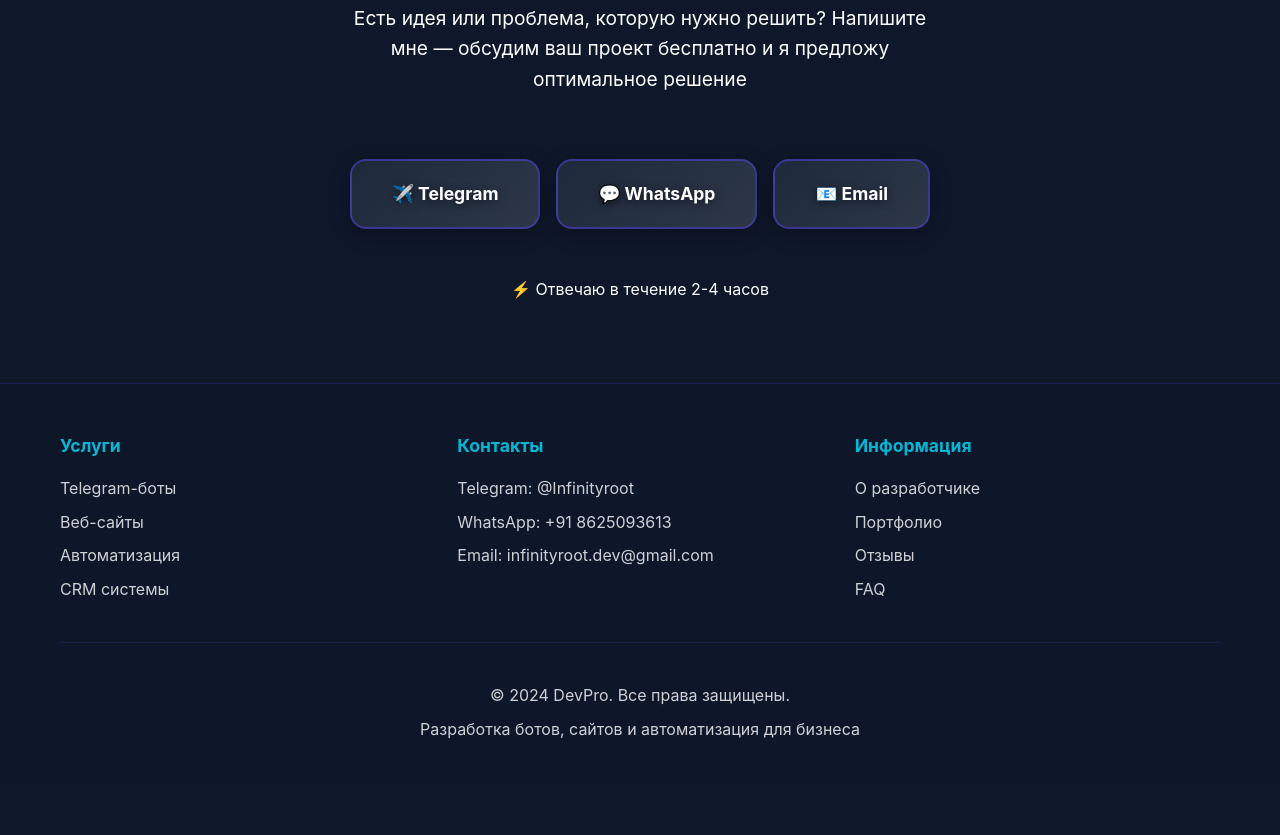
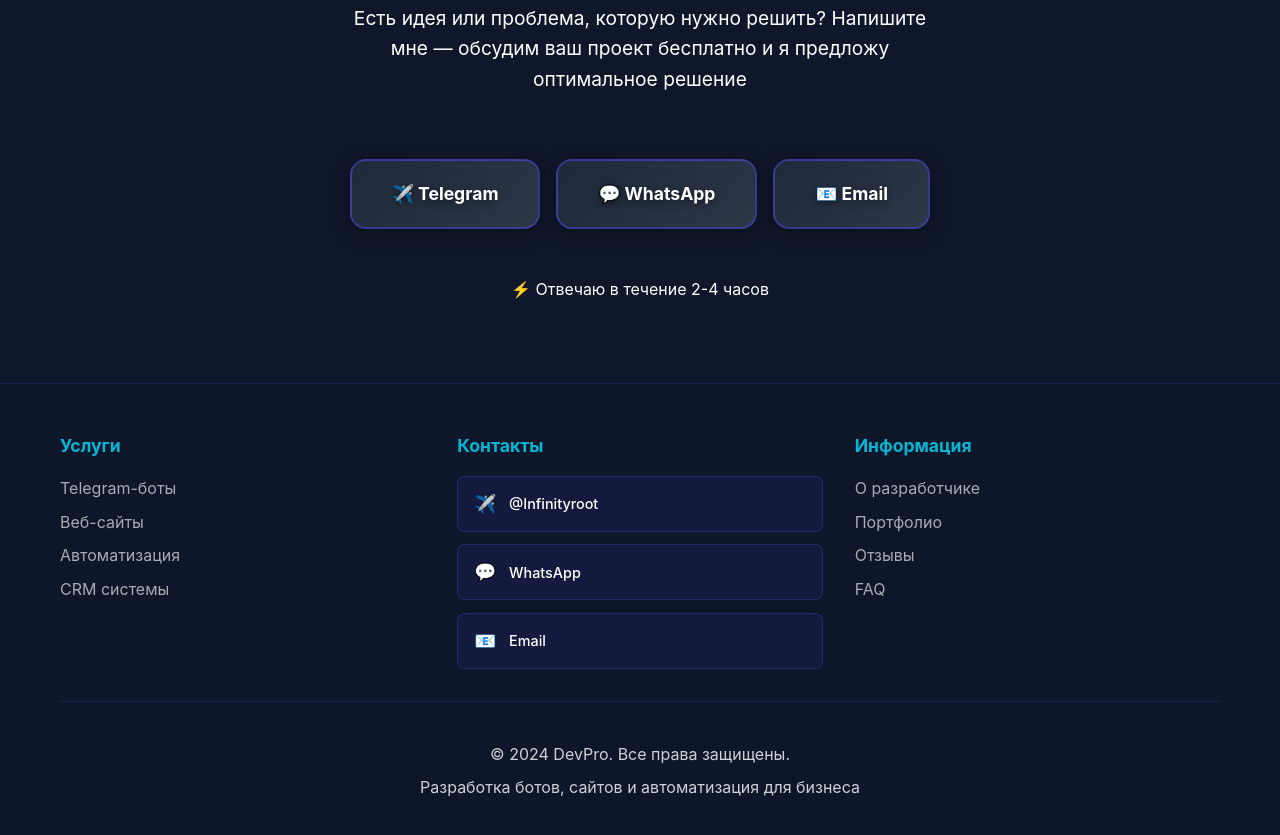
Before and after one commit to Djju69/DevPro, a plain HTML site: page index.html in a window 1280 px wide. Shown: the part 8616-9451 px from the top of the page. Before the commit the page ends 9399 px from the top, so only its background shows below. Drawn offline with Linux system fonts and the light colour scheme.

Commit message:
Improved footer: added contact buttons and clickable navigation links

```diff
--- a/index.html
+++ b/index.html
@@ -609,9 +609,90 @@
             opacity: 0.8;
         }
 
+        .footer-contact-buttons {
+            display: flex;
+            flex-direction: column;
+            gap: 0.8rem;
+        }
+
+        .footer-contact-btn {
+            display: flex;
+            align-items: center;
+            gap: 0.8rem;
+            padding: 0.8rem 1rem;
+            background: rgba(79, 70, 229, 0.1);
+            border: 1px solid rgba(79, 70, 229, 0.3);
+            border-radius: 8px;
+            color: #FFFFFF;
+            text-decoration: none;
+            transition: all 0.3s ease;
+            font-size: 0.9rem;
+        }
+
+        .footer-contact-btn:hover {
+            background: rgba(79, 70, 229, 0.2);
+            border-color: rgba(79, 70, 229, 0.5);
+            transform: translateY(-2px);
+            box-shadow: 0 5px 15px rgba(79, 70, 229, 0.3);
+        }
+
+        .contact-icon {
+            font-size: 1.1rem;
+            min-width: 20px;
+        }
+
+        .contact-text {
+            font-weight: 500;
+        }
+
+        .telegram-btn:hover {
+            background: rgba(0, 136, 204, 0.2);
+            border-color: rgba(0, 136, 204, 0.5);
+            box-shadow: 0 5px 15px rgba(0, 136, 204, 0.3);
+        }
+
+        .whatsapp-btn:hover {
+            background: rgba(37, 211, 102, 0.2);
+            border-color: rgba(37, 211, 102, 0.5);
+            box-shadow: 0 5px 15px rgba(37, 211, 102, 0.3);
+        }
+
+        .email-btn:hover {
+            background: rgba(234, 88, 12, 0.2);
+            border-color: rgba(234, 88, 12, 0.5);
+            box-shadow: 0 5px 15px rgba(234, 88, 12, 0.3);
+        }
+
+        .footer-section ul li a {
+            color: #FFFFFF;
+            text-decoration: none;
+            opacity: 0.8;
+            transition: all 0.3s ease;
+        }
+
+        .footer-section ul li a:hover {
+            opacity: 1;
+            color: #06B6D4;
+            padding-left: 5px;
+        }
+
         @media (max-width: 768px) {
             .nav-links {
                 display: none;
+            }
+
+            .footer-contact-buttons {
+                gap: 0.6rem;
+            }
+
+            .footer-contact-btn {
+                padding: 0.6rem 0.8rem;
+                font-size: 0.85rem;
+            }
+
+            .contact-icon {
+                font-size: 1rem;
+                min-width: 18px;
             }
 
             section {
@@ -993,27 +1074,36 @@
                 <div class="footer-section">
                     <h4 id="footer-services-title">Услуги</h4>
                     <ul>
-                        <li id="footer-service1">Telegram-боты</li>
-                        <li id="footer-service2">Веб-сайты</li>
-                        <li id="footer-service3">Автоматизация</li>
-                        <li id="footer-service4">CRM системы</li>
+                        <li><a href="#services" id="footer-service1">Telegram-боты</a></li>
+                        <li><a href="#services" id="footer-service2">Веб-сайты</a></li>
+                        <li><a href="#services" id="footer-service3">Автоматизация</a></li>
+                        <li><a href="#services" id="footer-service4">CRM системы</a></li>
                     </ul>
                 </div>
                 <div class="footer-section">
                     <h4 id="footer-contact-title">Контакты</h4>
-                    <ul>
-                        <li id="footer-contact1">Telegram: @Infinityroot</li>
-                        <li id="footer-contact2">WhatsApp: +91 8625093613</li>
-                        <li id="footer-contact3">Email: infinityroot.dev@gmail.com</li>
-                    </ul>
+                    <div class="footer-contact-buttons">
+                        <a href="https://t.me/Infinityroot" class="footer-contact-btn telegram-btn" target="_blank">
+                            <span class="contact-icon">✈️</span>
+                            <span class="contact-text">@Infinityroot</span>
+                        </a>
+                        <a href="https://wa.me/918625093613" class="footer-contact-btn whatsapp-btn" target="_blank">
+                            <span class="contact-icon">💬</span>
+                            <span class="contact-text">WhatsApp</span>
+                        </a>
+                        <a href="mailto:infinityroot.dev@gmail.com" class="footer-contact-btn email-btn" target="_blank">
+                            <span class="contact-icon">📧</span>
+                            <span class="contact-text">Email</span>
+                        </a>
+                    </div>
                 </div>
                 <div class="footer-section">
                     <h4 id="footer-info-title">Информация</h4>
                     <ul>
-                        <li id="footer-info1">О разработчике</li>
-                        <li id="footer-info2">Портфолио</li>
-                        <li id="footer-info3">Отзывы</li>
-                        <li id="footer-info4">FAQ</li>
+                        <li><a href="#about" id="footer-info1">О разработчике</a></li>
+                        <li><a href="#portfolio" id="footer-info2">Портфолио</a></li>
+                        <li><a href="#testimonials" id="footer-info3">Отзывы</a></li>
+                        <li><a href="#faq" id="footer-info4">FAQ</a></li>
                     </ul>
                 </div>
             </div>
```
